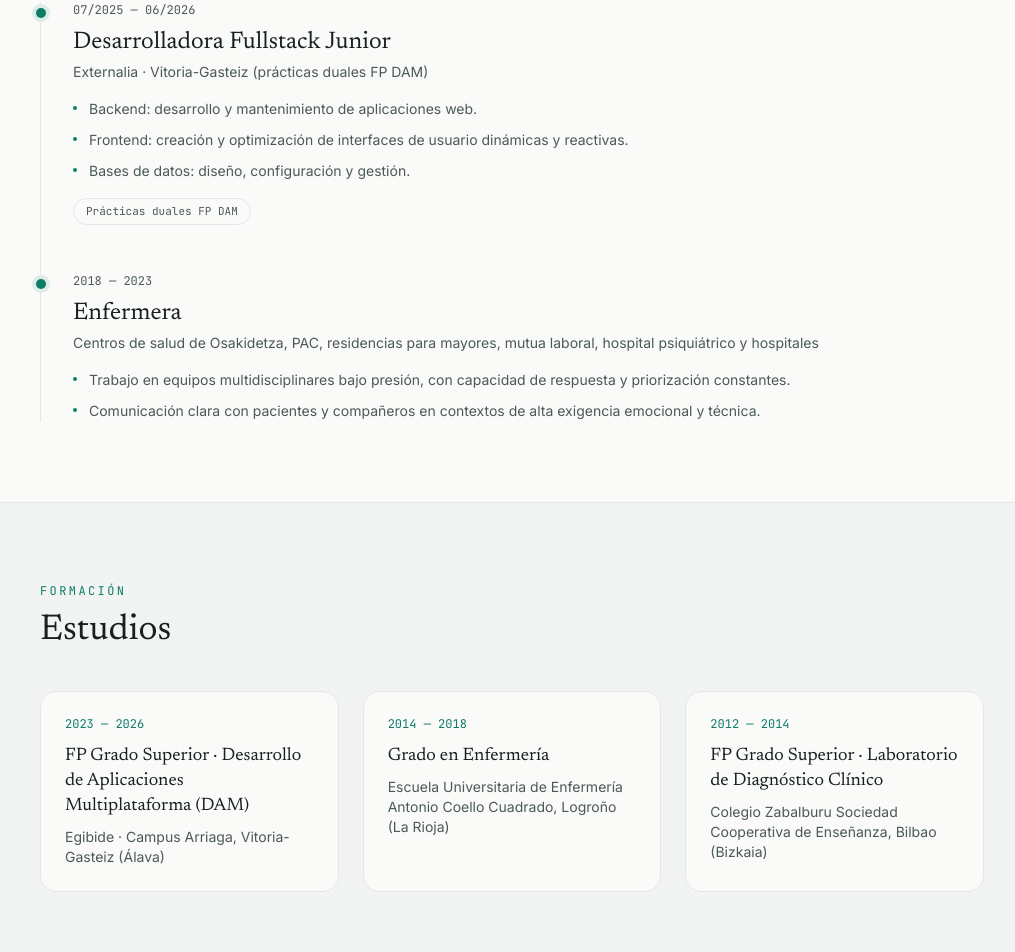
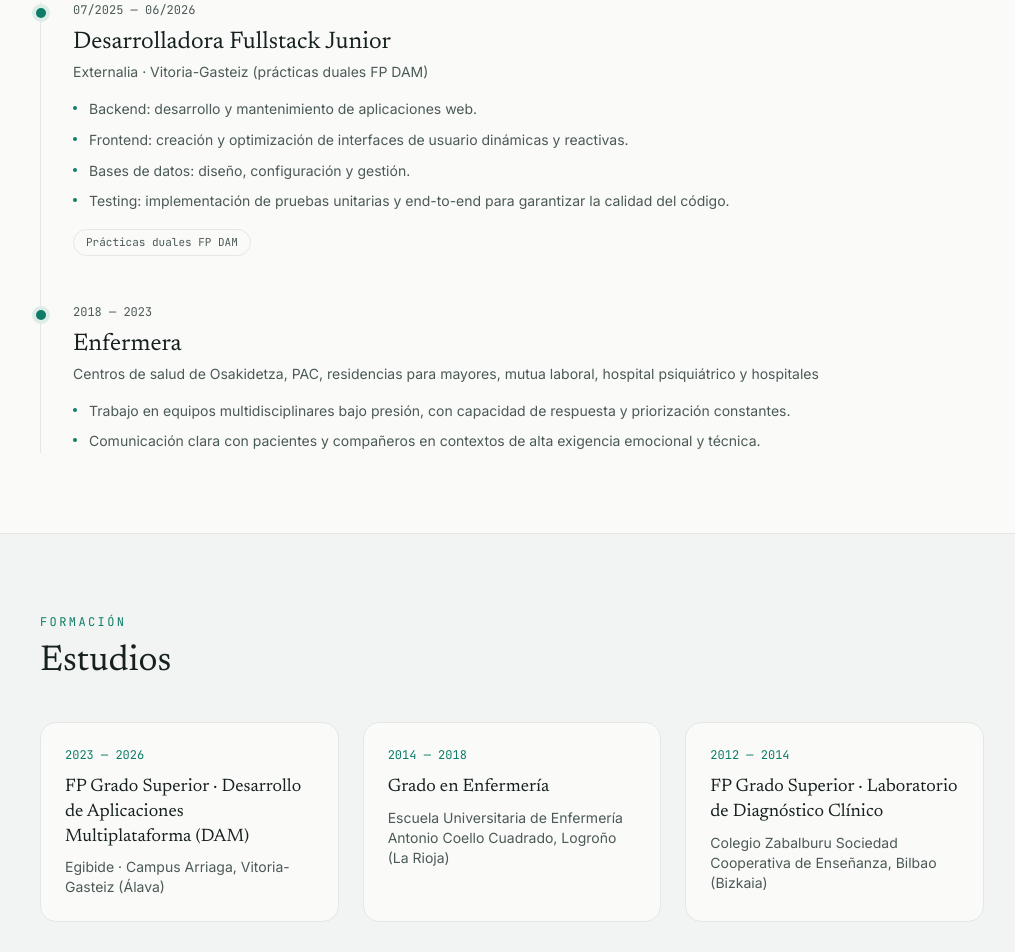
Before and after one commit to Claudia1393/portfolio, a React (Vite) app: page / in a window 1280 px wide. Shown: the part 2531-3483 px from the top of the page, without its empty margins (128-1143 px from the left). Built offline with nearby package versions, Linux system fonts and the light colour scheme; the HTML template or start-up script is replaced by a standard one.

Commit message:
add testing line

```diff
--- a/src/data/content.ts
+++ b/src/data/content.ts
@@ -98,6 +98,7 @@ export const experience: TimelineItem[] = [
       'Backend: desarrollo y mantenimiento de aplicaciones web.',
       'Frontend: creación y optimización de interfaces de usuario dinámicas y reactivas.',
       'Bases de datos: diseño, configuración y gestión.',
+      'Testing: implementación de pruebas unitarias y end-to-end para garantizar la calidad del código.',
     ],
   },
   {
```
